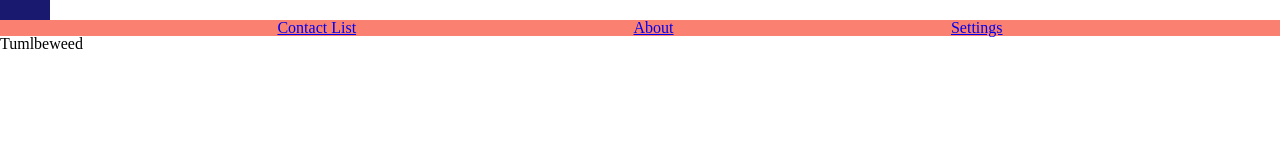
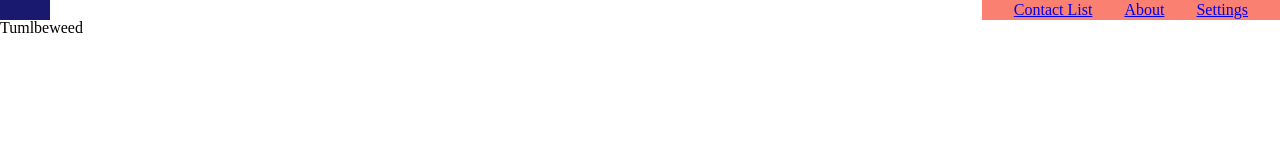
Before and after one commit to band-m/friendlier-fe, a React app: page / in a window 1280 px wide. Built offline with nearby package versions, Linux system fonts and the light colour scheme.

Commit message:
nested css and consistent class case

```diff
--- a/src/components/Header/Header.css
+++ b/src/components/Header/Header.css
@@ -1,19 +1,22 @@
-.logo{
+.Header {
+  display: flex;
+  flex-direction: row;
+  justify-content: space-between;
+  .Logo{
     background: midnightblue;
     color: white;
     height: 20px;
     width: 50px;
   }
-
   .Nav{
     background-color: salmon;
     display: flex;
     flex-direction: row;
     align-items: center;
     justify-content: space-evenly;
+    padding: 0 1rem;
+    a {
+      padding: 0 1rem;
     }
-
-
-.Nav{
-  background-color: salmon;
   }
+}
--- a/src/components/Header/Header.js
+++ b/src/components/Header/Header.js
@@ -2,9 +2,9 @@ import React from 'react';
 import styles from './Header.css';
 import { Link } from 'react-router-dom';
 const Header = () => (
-  <header>
+  <header className={styles.Header}>
     <Link to="/">
-      <div className={styles.logo} alt="re:connect logo" title="Back to Home"></div>
+      <div className={styles.Logo} alt="re:connect logo" title="Back to Home"></div>
     </Link>
     <nav className={styles.Nav}>
       <Link to="/contacts"><span>Contact List</span></Link>
```
Lines whose indentation alone changed are shown as unchanged.
